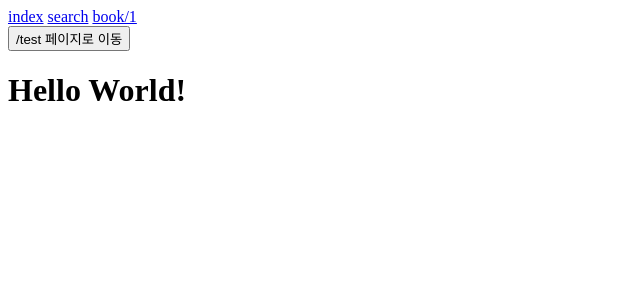
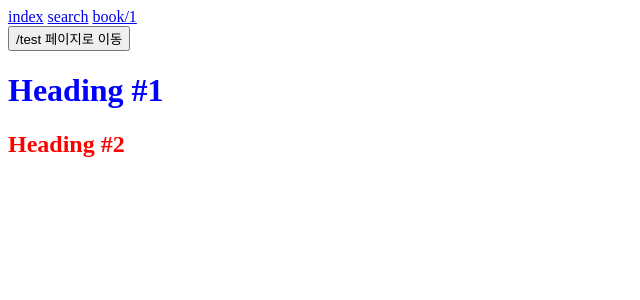
Before and after one commit to choihayeong/nextjs-study, a Next.js app in the folder section02/: page / in a window 1280 px wide. Shown: the top 300 px of the page, without its empty margins (0-640 px from the left). Built offline with nearby package versions, Linux system fonts and the light colour scheme.

Commit message:
2-6 / Styling

```diff
--- /dev/null
+++ b/section02/src/pages/index.module.css
@@ -0,0 +1,7 @@
+.h1 {
+    color: blue;
+}
+
+.h2 {
+    color: red;
+}
--- a/section02/src/pages/index.tsx
+++ b/section02/src/pages/index.tsx
@@ -1,3 +1,10 @@
+import style from "./index.module.css";
+
 export default function Home() {
-  return <h1>Hello World!</h1>;
+  return (
+    <>
+      <h1 className={style.h1}>Heading #1</h1>
+      <h2 className={style.h2}>Heading #2</h2>
+    </>
+  );
 }
```
